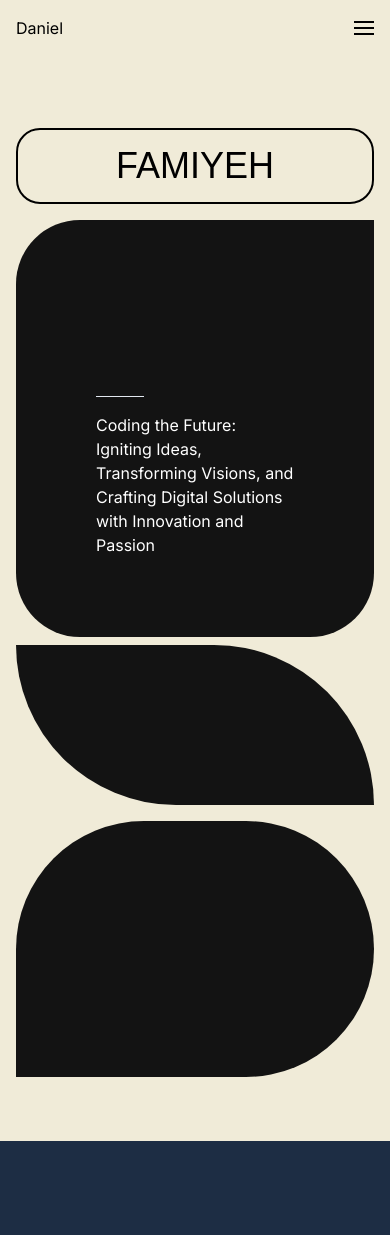
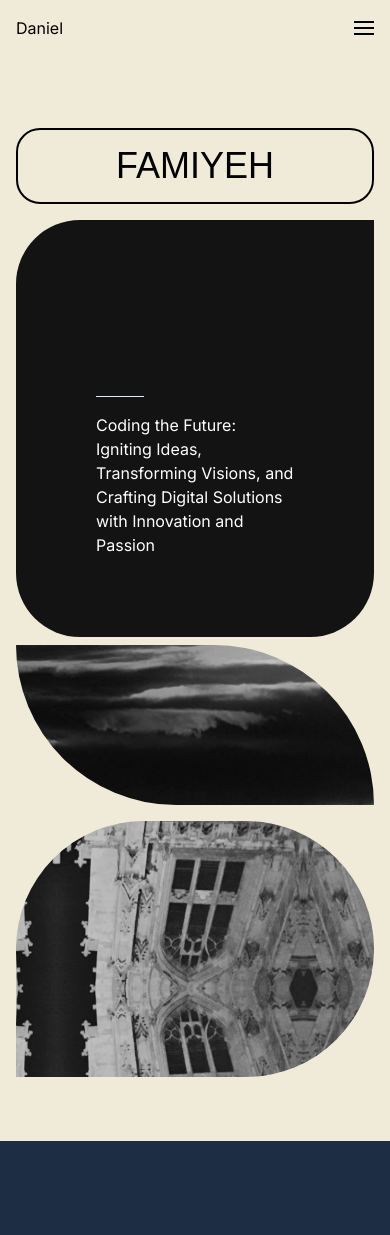
Before and after one commit to danielfamiyeh/famiyeh.com, a Next.js app: page / in a window 390 px wide. Shown: the top 1235 px of the page. Built offline with nearby package versions, Linux system fonts and the light colour scheme; a web font is replaced by a local one.

Commit message:
Add filtered images to hero

```diff
--- a/components/Hero.tsx
+++ b/components/Hero.tsx
@@ -32,13 +32,13 @@ export default function Hero({ heroTitleRef }: HeroProps) {
           </div>
 
           <div className="lg:w-1/12" />
-          <div className="lg:w-4/12 bg-[#131313] p-20 rounded-tr-[10rem] rounded-bl-[10rem]" />
+          <div className="lg:w-4/12 bg-[#131313] p-20 rounded-tr-[10rem] rounded-bl-[10rem] bg-[url('/hero/sky.jpg')] bg-cover grayscale brightness-90" />
         </div>
 
         <div className="flex flex-col lg:flex-row mt-4">
-          <div className="lg:w-4/12 bg-[#131313] p-32 rounded-r-[8rem] rounded-tl-[8rem]" />
+          <div className="lg:w-4/12 bg-[#131313] p-32 rounded-r-[8rem] rounded-tl-[8rem] bg-[url('/hero/city.jpg')] bg-cover grayscale brightness-75" />
           <div className="lg:w-1/12" />
-          <div className="lg:w-7/12 bg-[#131313] rounded-[8rem]" />
+          <div className="lg:w-7/12 bg-[#131313] rounded-[8rem] flex items-center justify-center"></div>
         </div>
       </div>
     </div>
```
Also changed, not shown: public/hero/city.jpg (added), public/hero/sky.jpg (added).
